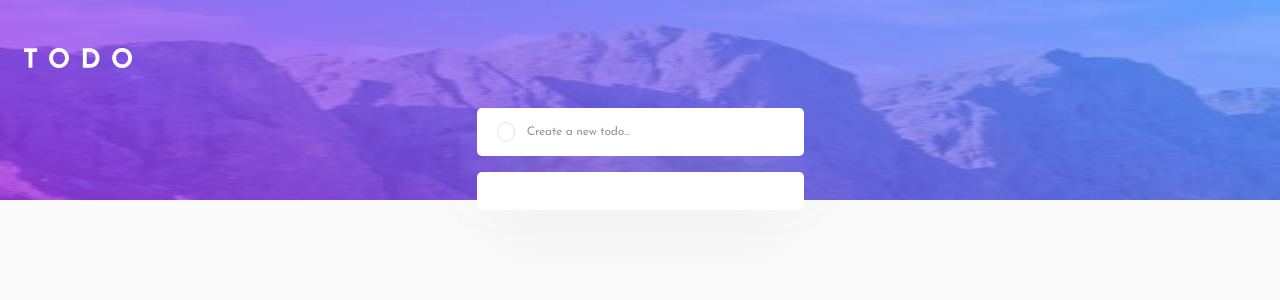
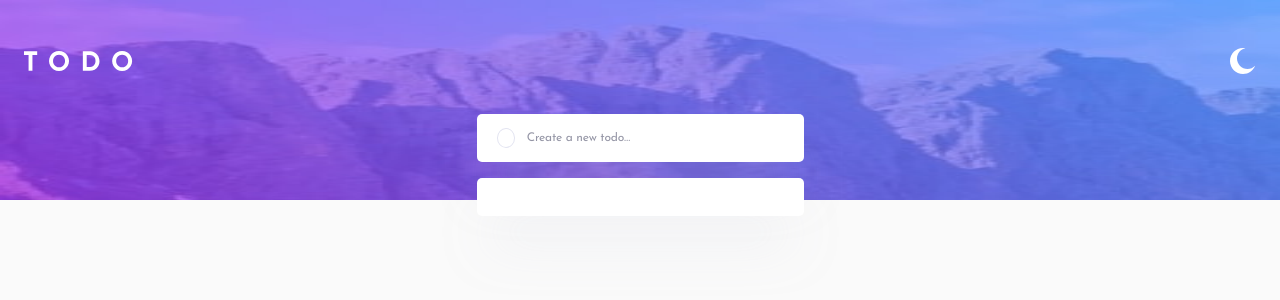
Before and after one commit to achiewe/Todo-app, a React (Vite) app: page / in a window 1280 px wide. Shown: the top 300 px of the page. Built offline with nearby package versions, Linux system fonts and the light colour scheme.

Commit message:
add function or onclick when change the darkMode

```diff
--- a/src/components/Header.tsx
+++ b/src/components/Header.tsx
@@ -1,10 +1,21 @@
 import styled from "styled-components";
 import TodoSvg from "../assets/TODO.svg";
+import { useDispatch, useSelector } from "react-redux";
+import iconSun from "../assets/icon-sun.svg";
+import iconMoon from "../assets/icon-moon.svg";
+import { Mode } from "../store/redux";
+import { dark } from "../store/ModeSlice";
 
 const Header = (): JSX.Element => {
+  const darkMode = useSelector((redux: Mode) => redux.Mode.gloomy);
+  const dispatch = useDispatch();
+  const clickOnMode = (): void => {
+    dispatch(dark(!darkMode));
+  };
   return (
     <HeaderMain>
       <img src={TodoSvg} alt="todo svg" />
+      <img onClick={clickOnMode} src={darkMode ? iconSun : iconMoon} />
     </HeaderMain>
   );
 };
```
